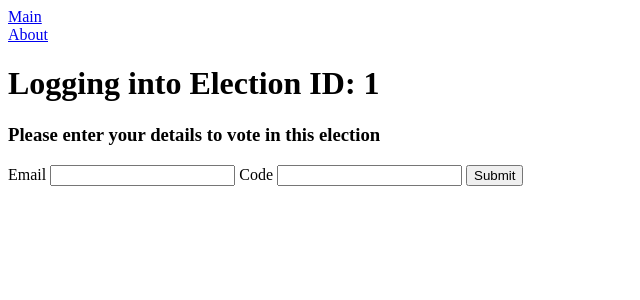
After one commit to a-gassem/dreipy, a Python web app: template code/templates/login.html in a window 1280 px wide. The commit adds this page. Shown: the top 300 px of the page, without its empty margins (0-640 px from the left). Run offline with Jinja, Linux system fonts and the light colour scheme; the template is opened without the code that fills it: most values are stand-ins (such as "Sample title", 1, 10 or a date in 2020); form fields are guessed from the names that the template uses.

Commit message:
more webpages!

```diff
--- a/code/templates/confirm_election.html
+++ b/code/templates/confirm_election.html
@@ -5,8 +5,8 @@
 
 <h3>Confirm details:</h3>
 <div id="details">
-    <h4>Start date/time: {{ start }}</h4>
-    <h4>End date/time: {{ end }}</h4>
+    <h4>Start date/time: {{ election.str_start_time }}</h4>
+    <h4>End date/time: {{ election.str_end_time }}</h4>
 
     <h4>ID: {{ election.election_id }}</h4>
     <h4>Title: {{ election.title }}</h4>
@@ -18,7 +18,7 @@
             <div class="confirm-choice">
                 <ol>
                 {% for choice in question.choices %}
-                    <li>{{ choice.text }}</li>
+                    <li>{{ choice }}</li>
                 {% endfor %}
                 </ol>
             </div>
--- /dev/null
+++ b/code/templates/login.html
@@ -0,0 +1,23 @@
+{% extends "base.html" %}
+{% block title %}Login{% endblock %}
+{% block body %}
+<h1>Logging into Election ID: {{ election_id }}</h1>
+
+{% for error in errors %}
+    <div class="error">
+        <p>{{ error }}</p>
+    </div>
+{% endfor %}
+
+<h3>Please enter your details to vote in this election</h3>
+<form action="" method="post">
+    {{ form.email.label() }}
+    {{ form.email() }}
+
+    {{ form.code.label() }}
+    {{ form.code() }}
+
+    {{ form.submit() }}
+</form>
+
+{% endblock %}
--- a/code/templates/splash.html
+++ b/code/templates/splash.html
@@ -4,7 +4,7 @@
 <h1>Welcome to DRE-ipy!</h1>
 
 <h3>Vote in (or view) an existing election:</h3>
-<div class="btn"><a href="{{ url_for('vote') }}">Vote</a></div>
+<div class="btn"><a href="{{ url_for('view') }}">Find an Election</a></div>
 
 <h3>Create a new election:</h3>
 <div class="btn"><a href="{{ url_for('create') }}">Create</a></div>
```
Also changed, not shown: code/templates/view.html (+32 -5 lines).
